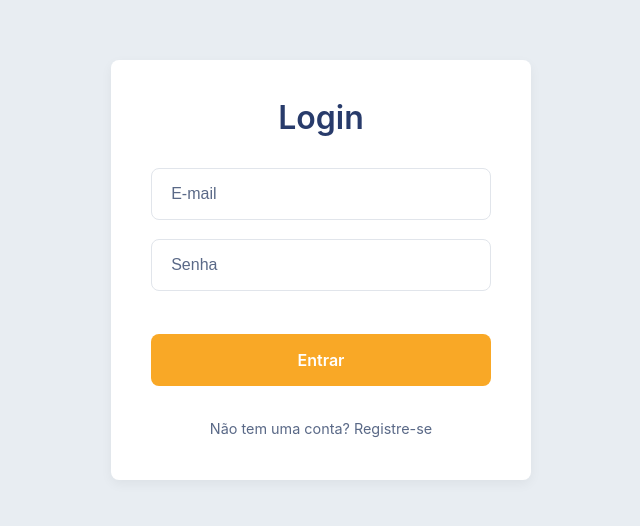
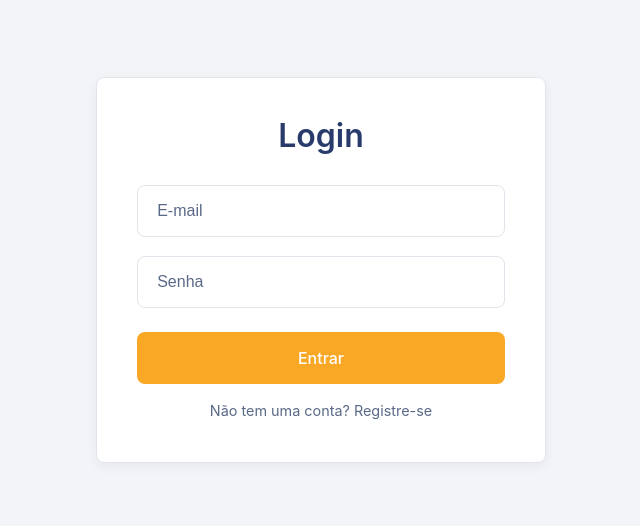
Before and after one commit to emffor/mmc-challenge, a React (Vite) app: page /login in a window 1280 px wide. Shown: the part 146-672 px from the top of the page, without its empty margins (319-959 px from the left). Built offline with nearby package versions, Linux system fonts and the light colour scheme.

Commit message:
refatorando estilos e componentes na página de Login e Home; removendo componentes não utilizados e melhorando a estrutura do layout

```diff
--- a/src/components/ui/Card.tsx
+++ b/src/components/ui/Card.tsx
@@ -5,6 +5,7 @@ interface CardProps {
   onClick?: () => void;
   padding?: string;
   hoverable?: boolean;
+  style?: React.CSSProperties;
 }
 
 const CardContainer = styled.div<{ padding?: string; hoverable?: boolean; onClick?: () => void }>`
@@ -26,12 +27,13 @@ const CardContainer = styled.div<{ padding?: string; hoverable?: boolean; onClic
   `}
 `;
 
-export const Card = ({ children, onClick, padding, hoverable = false }: CardProps) => {
+export const Card = ({ children, onClick, padding, hoverable = false, style }: CardProps) => {
   return (
     <CardContainer
       onClick={onClick}
       padding={padding}
       hoverable={hoverable}
+      style={style}
     >
       {children}
     </CardContainer>
--- a/src/pages/Home/index.tsx
+++ b/src/pages/Home/index.tsx
@@ -1,8 +1,12 @@
 import { useState, useEffect } from 'react';
 import { useNavigate } from 'react-router-dom';
 import { getCharacters } from '../../services/api';
-import * as S from './styles';
 import { Character } from './types';
+import { Container } from '../../components/layout/Container';
+import { Button } from '../../components/ui/Button';
+import { Loader } from '../../components/feedback/Loader';
+import { Grid } from '../../components/layout/Grid';
+import { Card } from '../../components/ui/Card';
 
 const Home = () => {
   const navigate = useNavigate();
@@ -45,49 +49,65 @@ const Home = () => {
   };
 
   return (
-    <S.Container>
-      <S.Header>
+    <Container>
+      <header
+        style={{
+          display: 'flex',
+          justifyContent: 'space-between',
+          alignItems: 'center',
+          marginBottom: '2.5rem',
+        }}
+      >
         <h1>Star Wars - Personagens</h1>
-        <S.Button onClick={handleLogout}>
-          Sair
-        </S.Button>
-      </S.Header>
+        <Button onClick={handleLogout}>Sair</Button>
+      </header>
 
       {loading ? (
-        <S.Loader>
-          <div className="spinner"></div>
-        </S.Loader>
+        <Loader />
       ) : (
-        <S.Grid>
+        <Grid>
           {characters.map((char, idx) => (
-            <S.Card
+            <Card
               key={idx}
               onClick={() => navigate(`/character/${getCharacterId(char.url)}`)}
+              hoverable={true}
             >
               <h2>{char.name}</h2>
-              <p><strong>Gênero:</strong> {char.gender}</p>
-              <p><strong>Nascimento:</strong> {char.birth_year}</p>
-            </S.Card>
+              <p>
+                <strong>Gênero:</strong> {char.gender}
+              </p>
+              <p>
+                <strong>Nascimento:</strong> {char.birth_year}
+              </p>
+            </Card>
           ))}
-        </S.Grid>
+        </Grid>
       )}
 
-      <S.Pagination>
-        <S.Button
+      <div
+        style={{
+          display: 'flex',
+          justifyContent: 'center',
+          alignItems: 'center',
+          gap: '1rem',
+          marginTop: '2rem',
+        }}
+      >
+        <Button
           disabled={page === 1 || loading}
-          onClick={() => setPage(p => p - 1)}
+          onClick={() => setPage((p) => p - 1)}
         >
           Anterior
-        </S.Button>
+        </Button>
         <span>Página {page} de {totalPages}</span>
-        <S.Button
+        <Button
           disabled={page === totalPages || loading}
-          onClick={() => setPage(p => p + 1)}
+          onClick={() => setPage((p) => p + 1)}
         >
           Próxima
-        </S.Button>
-      </S.Pagination>
-    </S.Container>
+        </Button>
+      </div>
+    </Container>
   );
 };
 
--- a/src/pages/Login/index.tsx
+++ b/src/pages/Login/index.tsx
@@ -1,7 +1,12 @@
 import { useState } from 'react';
 import { useNavigate } from 'react-router-dom';
+import { Container } from '../../components/layout/Container';
+import { Input } from '../../components/ui/Input';
+import { Button } from '../../components/ui/Button';
+import { Card } from '../../components/ui/Card';
+import { Loader } from '../../components/feedback/Loader';
+import { LoginFormData } from './types';
 import * as S from './styles';
-import { LoginFormData } from './types';
 
 const Login = () => {
   const navigate = useNavigate();
@@ -30,33 +35,56 @@ const Login = () => {
   };
 
   return (
-    <S.Container>
-      <S.Form onSubmit={handleSubmit}>
-        <h1>Login</h1>
-        <S.Input
+    <Container centerContent padding="2rem">
+      <Card padding="2.5rem" style={{ maxWidth: '450px', width: '100%' }}>
+        <form onSubmit={handleSubmit}>
+          <h1 style={{
+            marginBottom: '2rem',
+            fontSize: '2rem',
+            fontWeight: 600,
+            color: 'var(--text-primary)',
+            textAlign: 'center'
+          }}>
+            Login
+          </h1>
+
+          <Input
             type="email"
             name="email"
             placeholder="E-mail"
             value={formData.email}
             onChange={handleChange}
+            fullWidth
             required
           />
-        <S.Input
+
+          <Input
             type="password"
             name="password"
             placeholder="Senha"
             value={formData.password}
             onChange={handleChange}
+            fullWidth
             required
           />
-        <S.Button type="submit" disabled={loading}>
-          {loading ? 'Carregando...' : 'Entrar'}
-        </S.Button>
+
+          <div style={{ marginTop: '1.5rem' }}>
+            <Button
+              type="submit"
+              disabled={loading}
+              size="large"
+              fullWidth
+            >
+              {loading ? <Loader size="20px" centered={false} /> : 'Entrar'}
+            </Button>
+          </div>
+
           <S.Link onClick={() => navigate('/register')}>
             Não tem uma conta? Registre-se
           </S.Link>
-      </S.Form>
-    </S.Container>
+        </form>
+      </Card>
+    </Container>
   );
 };
 
--- a/src/pages/Login/styles.ts
+++ b/src/pages/Login/styles.ts
@@ -1,13 +1,4 @@
 import styled from 'styled-components';
-
-export const Container = styled.div`
-  display: flex;
-  align-items: center;
-  justify-content: center;
-  min-height: 100vh;
-  background-color: var(--bg-secondary);
-  padding: 2rem;
-`;
 
 export const Form = styled.form`
   background: var(--card-bg);
@@ -27,58 +18,6 @@ export const Form = styled.form`
   }
 `;
 
-export const Input = styled.input`
-  width: 100%;
-  padding: 1rem 1.2rem;
-  background: #ffffff;
-  border: 1px solid #e1e5eb;
-  border-radius: var(--border-radius);
-  color: var(--text-primary);
-  font-size: 1rem;
-  margin-bottom: 1.2rem;
-  outline: none;
-  transition: var(--transition);
-
-  &:focus {
-    border-color: var(--accent);
-    box-shadow: 0 0 0 3px rgba(249, 168, 38, 0.15);
-  }
-
-  &::placeholder {
-    color: var(--text-secondary);
-  }
-`;
-
-export const Button = styled.button`
-  width: 100%;
-  padding: 1rem;
-  background: var(--accent);
-  color: white;
-  border: none;
-  border-radius: var(--border-radius);
-  font-size: 1rem;
-  font-weight: 600;
-  margin: 1.5rem 0 1rem;
-  transition: var(--transition);
-
-  &:hover {
-    background: var(--accent-hover);
-    transform: translateY(-2px);
-    box-shadow: 0 4px 8px rgba(249, 168, 38, 0.25);
-  }
-
-  &:active {
-    transform: translateY(0);
-  }
-
-  &:disabled {
-    opacity: 0.5;
-    cursor: not-allowed;
-    transform: none;
-    box-shadow: none;
-  }
-`;
-
 export const Link = styled.p`
   color: var(--text-secondary);
   text-align: center;
--- a/src/pages/Register/index.tsx
+++ b/src/pages/Register/index.tsx
@@ -1,7 +1,12 @@
 import { useState } from 'react';
 import { useNavigate } from 'react-router-dom';
+import { Container } from '../../components/layout/Container';
+import { Input } from '../../components/ui/Input';
+import { Button } from '../../components/ui/Button';
+import { Card } from '../../components/ui/Card';
+import { Loader } from '../../components/feedback/Loader';
+import { RegisterFormData } from './types';
 import * as S from './styles';
-import { RegisterFormData } from './types';
 
 const Register = () => {
   const navigate = useNavigate();
@@ -43,57 +48,77 @@ const Register = () => {
   };
 
   return (
-    <S.Container>
-      <S.Form onSubmit={handleSubmit}>
-        <h1>Criar Conta</h1>
+    <Container centerContent padding="2rem">
+      <Card padding="2.5rem" style={{ maxWidth: '450px', width: '100%' }}>
+        <form onSubmit={handleSubmit}>
+          <h1 style={{
+            marginBottom: '2rem',
+            fontSize: '2rem',
+            fontWeight: 600,
+            color: 'var(--text-primary)',
+            textAlign: 'center'
+          }}>
+            Criar Conta
+          </h1>
 
-        <S.Input
+          <Input
             type="text"
             name="name"
             placeholder="Nome completo"
             value={formData.name}
             onChange={handleChange}
+            fullWidth
             required
           />
 
-        <S.Input
+          <Input
             type="email"
             name="email"
             placeholder="E-mail"
             value={formData.email}
             onChange={handleChange}
+            fullWidth
             required
           />
 
-        <S.Input
+          <Input
             type="password"
             name="password"
             placeholder="Senha"
             value={formData.password}
             onChange={handleChange}
+            fullWidth
             required
           />
 
-        <S.Input
+          <Input
             type="password"
             name="confirmPassword"
             placeholder="Confirmar senha"
             value={formData.confirmPassword}
             onChange={handleChange}
+            error={error}
+            fullWidth
             required
           />
 
-        {error && <S.ErrorMessage>{error}</S.ErrorMessage>}
-
-        <S.Button type="submit" disabled={loading}>
-          {loading ? 'Carregando...' : 'Registrar'}
-        </S.Button>
+          <div style={{ marginTop: '1.5rem' }}>
+            <Button
+              type="submit"
+              disabled={loading}
+              size="large"
+              fullWidth
+            >
+              {loading ? <Loader size="20px" centered={false} /> : 'Registrar'}
+            </Button>
+          </div>
 
           <S.Link onClick={() => navigate('/login')}>
             Já tem uma conta? Faça login
           </S.Link>
-      </S.Form>
-    </S.Container>
+        </form>
+      </Card>
+    </Container>
   );
 };
 
--- a/src/pages/Register/styles.ts
+++ b/src/pages/Register/styles.ts
@@ -1,5 +1,5 @@
 import styled from 'styled-components';
-import { Form as LoginForm, Input, Button, Link } from '../Login/styles';
+import { Form as LoginForm,  Link } from '../Login/styles';
 
 export const Container = styled.div`
   display: flex;
@@ -21,4 +21,4 @@ export const ErrorMessage = styled.p`
   font-size: 0.9rem;
 `;
 
-export { Input, Button, Link };
+export { Link };
```
Also changed, not shown: src/pages/Home/styles.ts (line endings or trailing spaces). Lines whose indentation alone changed are shown as unchanged.
